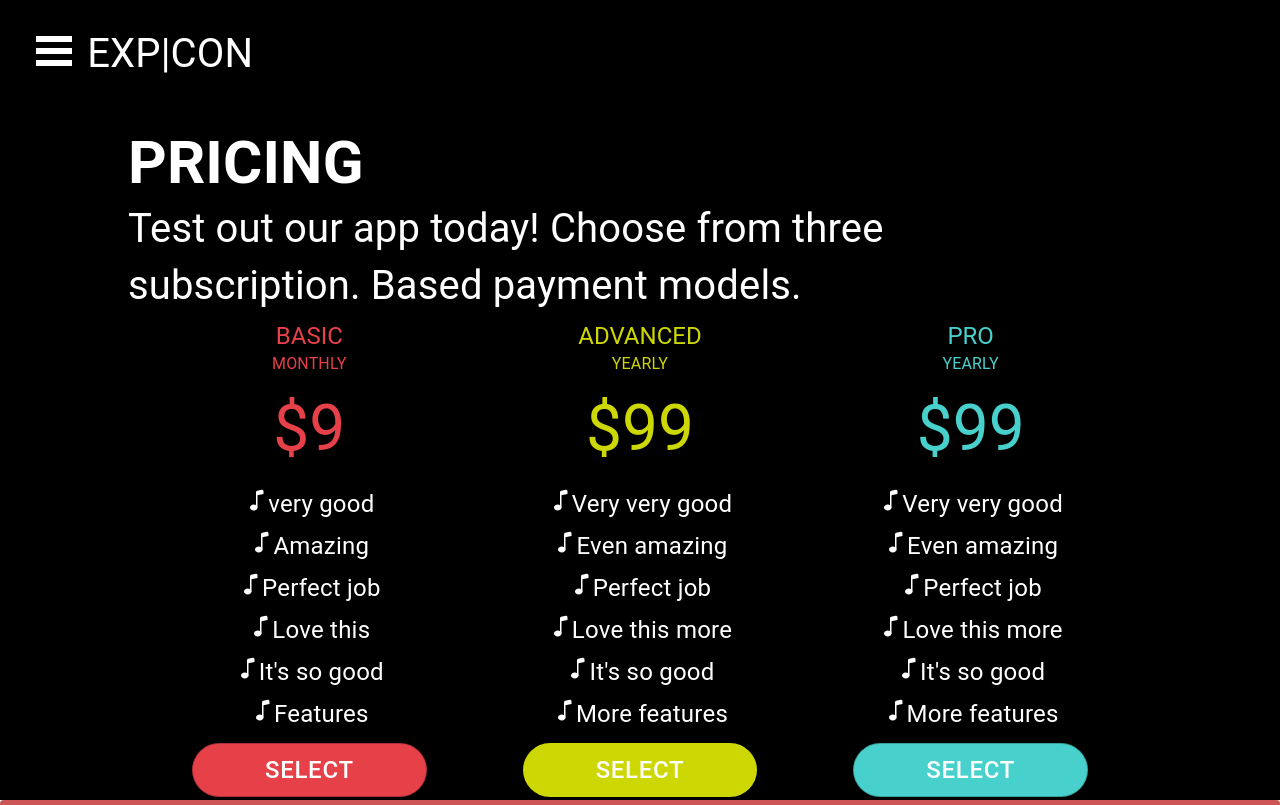
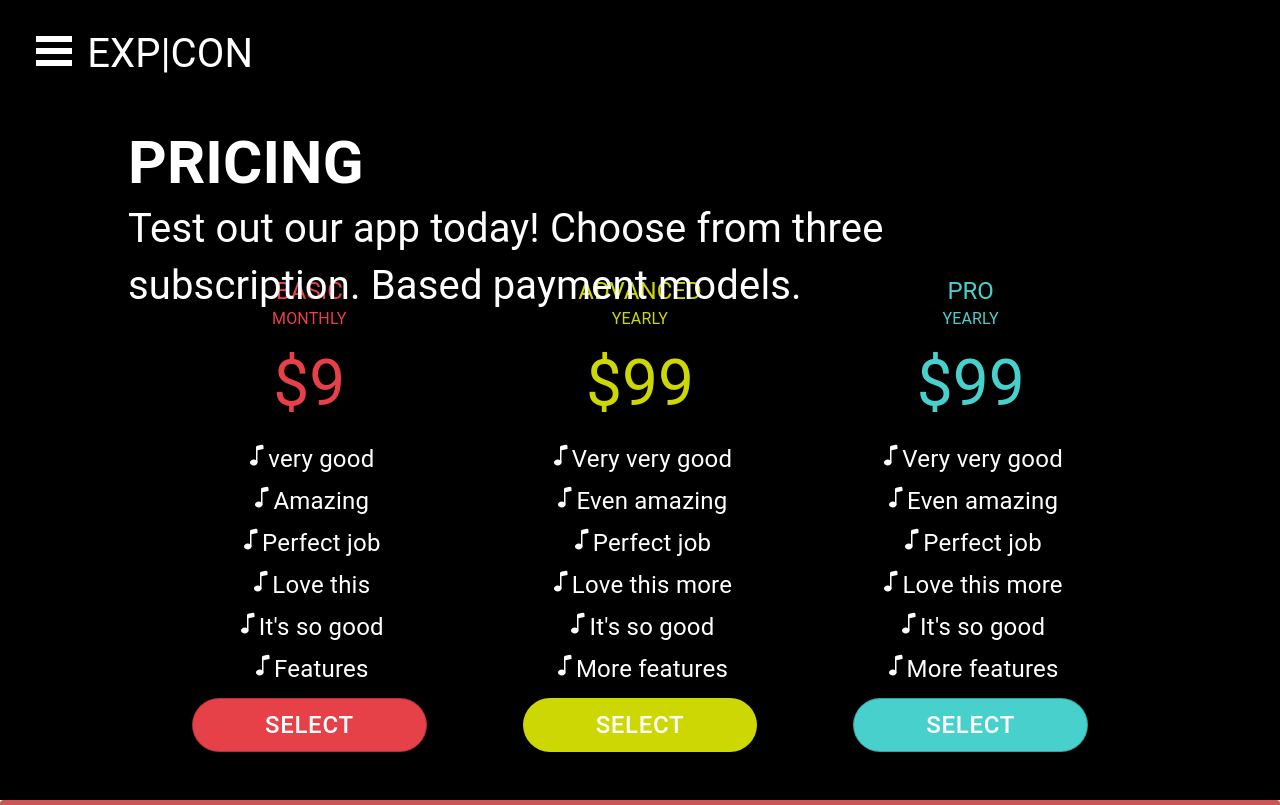
Before and after one commit to m-vojjala/speer-frontend, a React (Create React App) app: page /pricing in a window 1280 px wide. Shown: the top 805 px of the page. Built offline with nearby package versions, Linux system fonts and the light colour scheme.

Commit message:
corrected styling

```diff
--- a/src/Perks.js
+++ b/src/Perks.js
@@ -9,7 +9,7 @@ import Typography from '@material-ui/core/Typography';
 const useStyles = makeStyles({
   root: {
     height: '100vh',
-    backgroundColor: '#CD5555'
+    backgroundColor: '#CD5555',
   },
   header: {
     fontSize: '3.5rem',
--- a/src/Pricing.css
+++ b/src/Pricing.css
@@ -1,11 +1,10 @@
 .pricing-div{
   background-color:black ;
   color: white;
-  margin-top: none;
   height: 100vh;
   overflow: hidden;
   text-align: left;
-
+  display: block;
 }
 .head-text{
   font-size: 3.75rem;
@@ -31,5 +30,5 @@
 
 }
 .MuiContainer-maxWidthMd{
-  margin-top: 15% !important;
+  margin-top: 11.5% !important;
 }
--- a/src/Red.css
+++ b/src/Red.css
@@ -1,9 +1,9 @@
 .red{
   background-color:#CD5555;
   height: 100vh;
-  margin-top: -45px;
+  /* margin-top: -45px;
   margin-left: -20px;
-
+   */
 }
 .head{
   font-size: 4rem;
--- a/src/Sidebar.css
+++ b/src/Sidebar.css
@@ -44,7 +44,7 @@
    border-bottom-left-radius: 80%;
   border-bottom-right-radius: 80%;
   border-top-right-radius:60%;
- height: 50% !important;
+ height: 55% !important;
  overflow: hidden  !important;
 }
 
```
